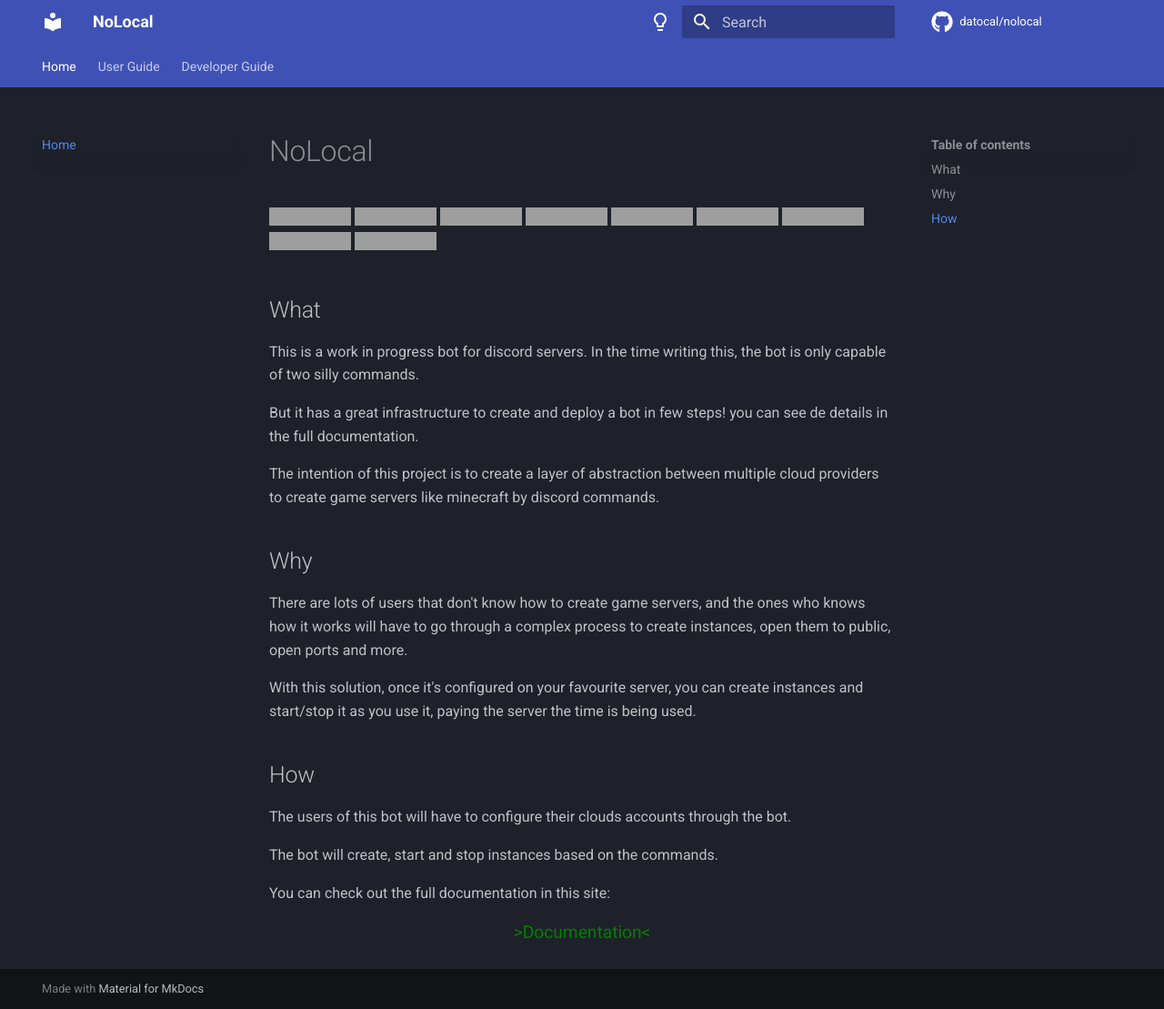
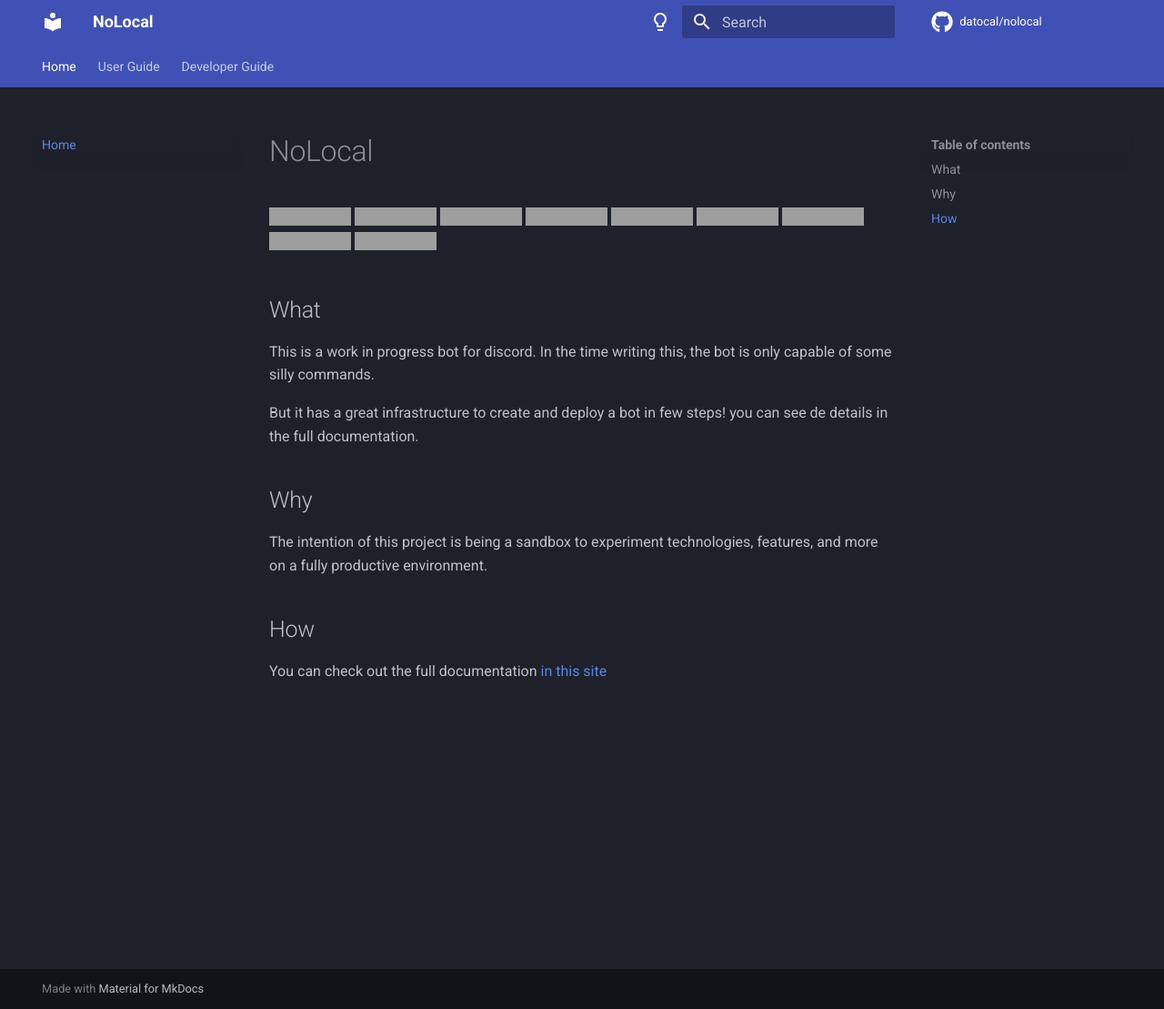
Before and after one commit to datocal/nolocal, an MkDocs documentation site: the page built from docs/README.md, in a window 1280 px wide and 1109 px high, cut to the strip 0-1109 px from the top of the window. Shown: the whole strip at 91% size. Built offline with MkDocs 1.6.1 and Material for MkDocs 9.7.7, drawn with Linux system fonts in a browser that asks for light colours; comment, search, counter and statistics services are not loaded; grey boxes are pictures that could not be loaded.

Commit message:
Update README

```diff
--- a/docs/README.md
+++ b/docs/README.md
@@ -11,22 +11,13 @@
 
 
 ## What
-This is a work in progress bot for discord servers. In the time writing this, the bot is only capable of two silly commands.
+This is a work in progress bot for discord. In the time writing this, the bot is only capable of some silly commands.
 
 But it has a great infrastructure to create and deploy a bot in few steps! you can see de details in the full documentation.
 
-The intention of this project is to create a layer of abstraction between multiple cloud providers to create game servers like minecraft by discord commands.
-
 ## Why
-There are lots of users that don't know how to create game servers, and the ones who knows how it works will have to go through a complex process to create instances, open them to public, open ports and more.
-
-With this solution, once it's configured on your favourite server, you can create instances and start/stop it as you use it, paying the server the time is being used.
+The intention of this project is being a sandbox to experiment technologies, features, and more on a fully productive environment.
 
 ## How
-The users of this bot will have to configure their clouds accounts through the bot.
 
-The bot will create, start and stop instances based on the commands.
-
-You can check out the full documentation in this site:
-
-[<center><big><span style="color:green">>Documentation<</span></big></center>](https://datocal.github.io/nolocal/)
+You can check out the full documentation [in this site](https://datocal.github.io/nolocal/)
```
